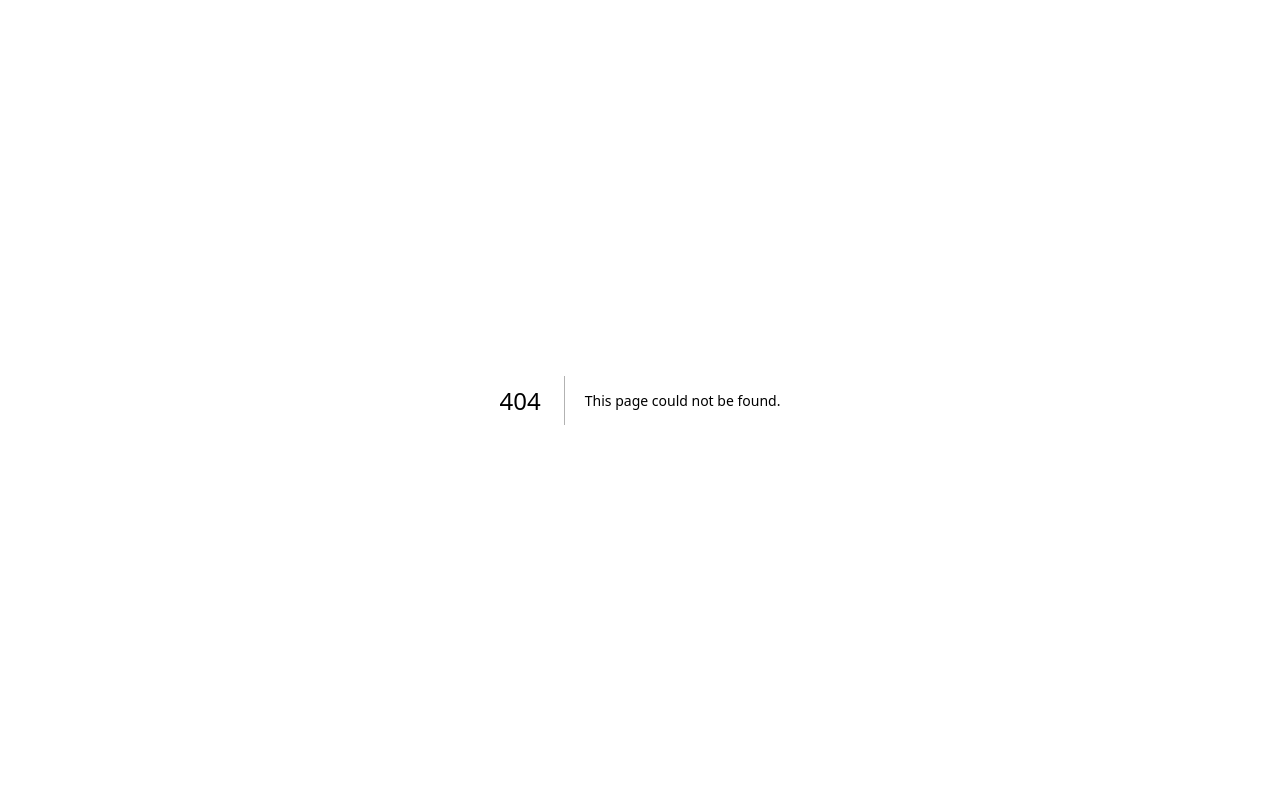
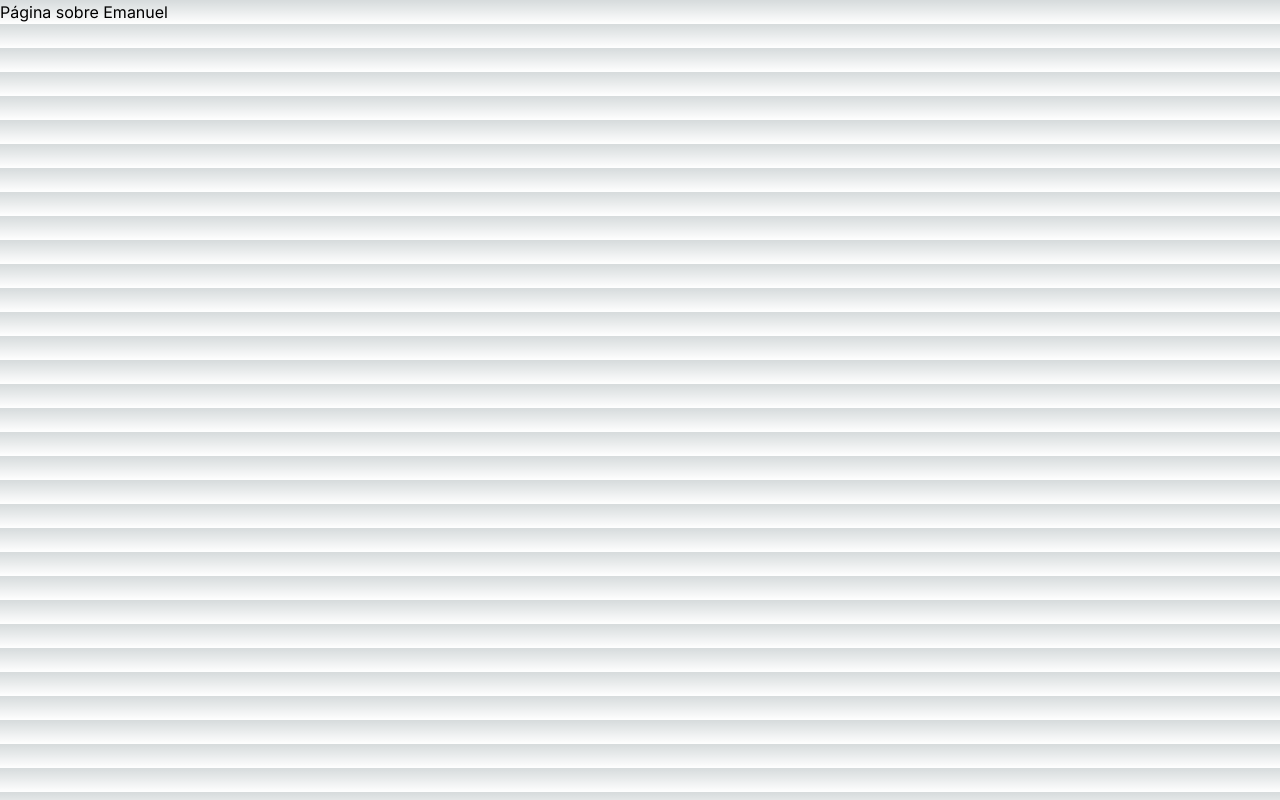
Before and after one commit to EmanuelDeBrito/Next, a Next.js app: page /sobre/emanuel in a window 1280 px wide. Before the commit this address had no page. Built offline with nearby package versions, Linux system fonts and the light colour scheme.

Commit message:
Adicionando mais rotas

```diff
--- a/src/app/page.tsx
+++ b/src/app/page.tsx
@@ -5,3 +5,5 @@ const Page = () => {
     </div>
   )
 }
+
+export default Page;
--- /dev/null
+++ b/src/app/sobre/emanuel/page.tsx
@@ -0,0 +1,7 @@
+const Page = () => {
+    return(
+        <div>Página sobre Emanuel</div>
+    )
+}
+
+export default Page;
```
